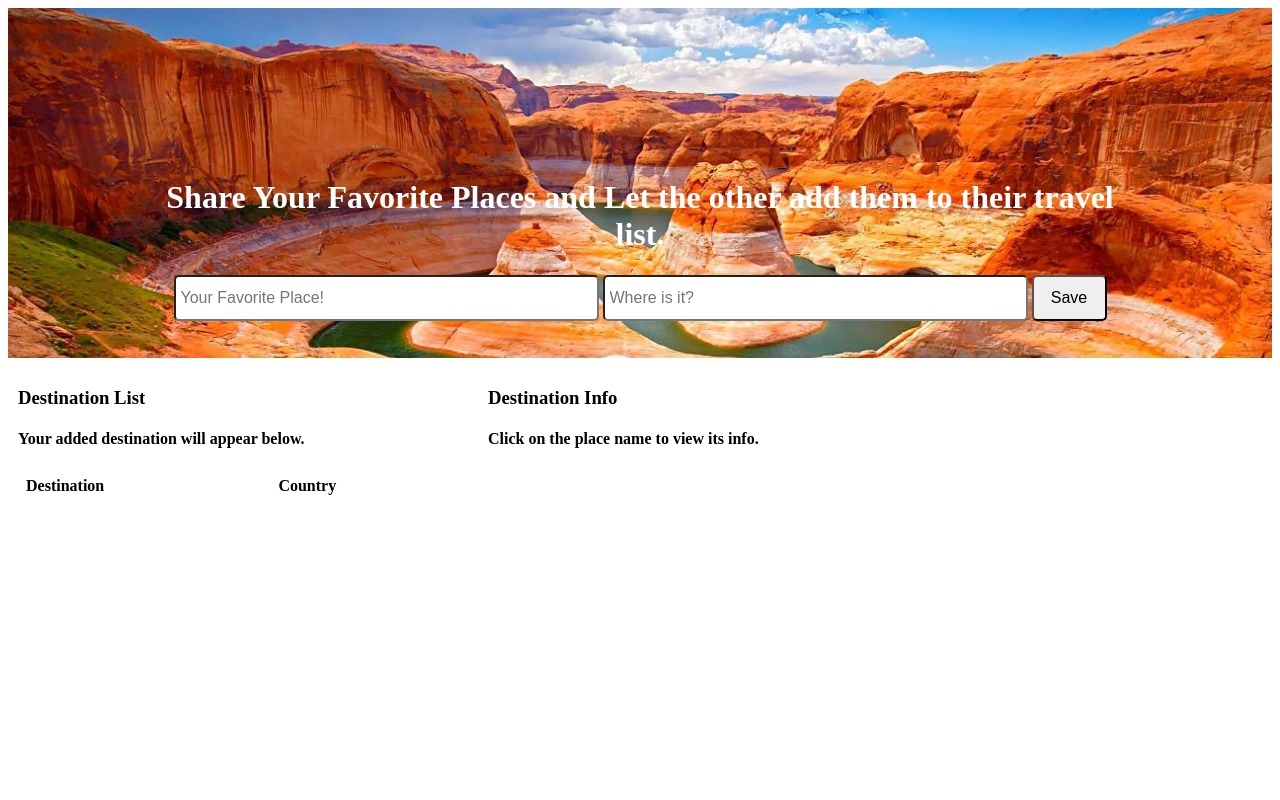
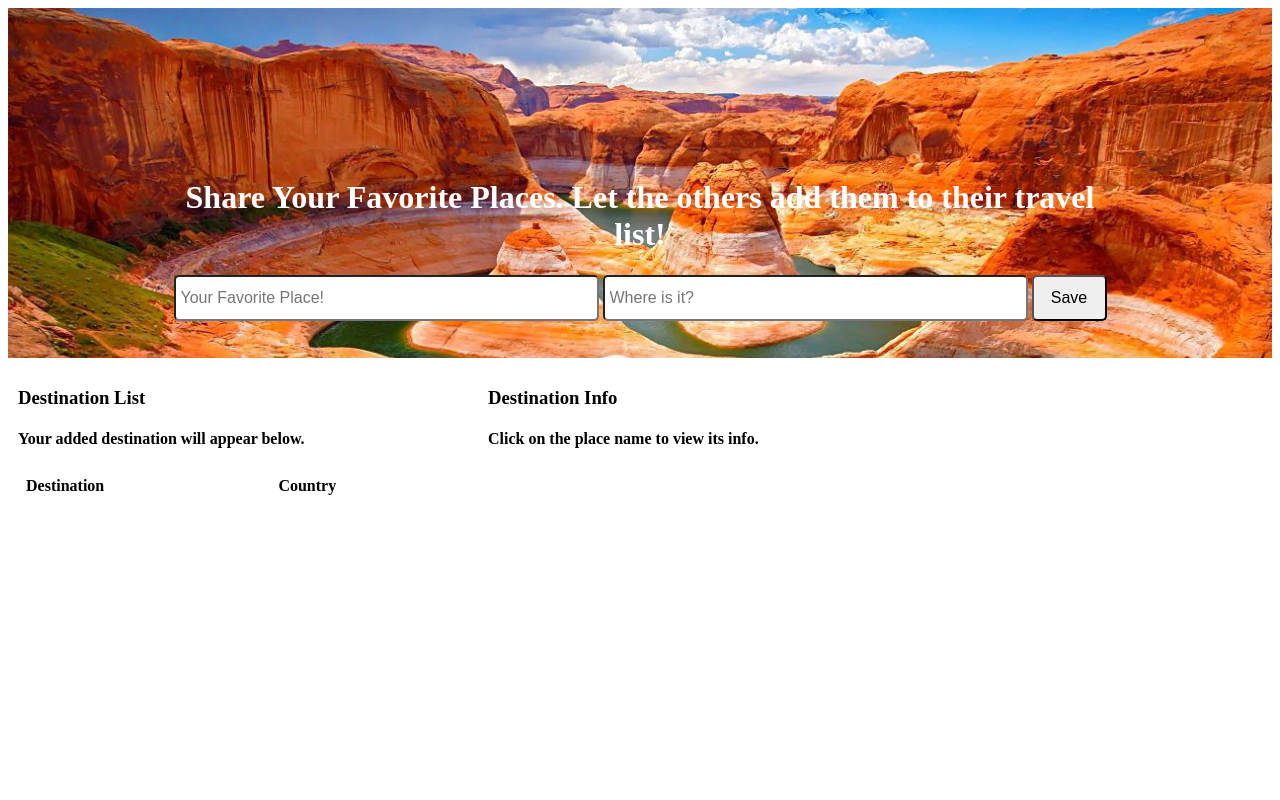
Before and after one commit to mmthant03/node_CRUD, a website: page public/index.html in a window 1280 px wide. Shown: the top 800 px of the page. Drawn offline with Linux system fonts and the light colour scheme; files that its build step writes are made by us from their sources; no server answers; files whose address does not match are found by name.

Commit message:
Fix Grammar

```diff
--- a/public/index.html
+++ b/public/index.html
@@ -10,7 +10,7 @@
 <body>
     <div class="divContainer">
         <form>
-            <h1 style="color:white;">Share Your Favorite Places and Let the other add them to their travel list.</h1>
+            <h1 style="color:white;">Share Your Favorite Places. Let the others add them to their travel list!</h1>
             <input id="name" class="inputText" type="text" placeholder="Your Favorite Place!" size="42">
             <input id="country" class="inputText" type="text" placeholder="Where is it?" size="42">
             <button id="save" class="buttonText">Save</button>
```
